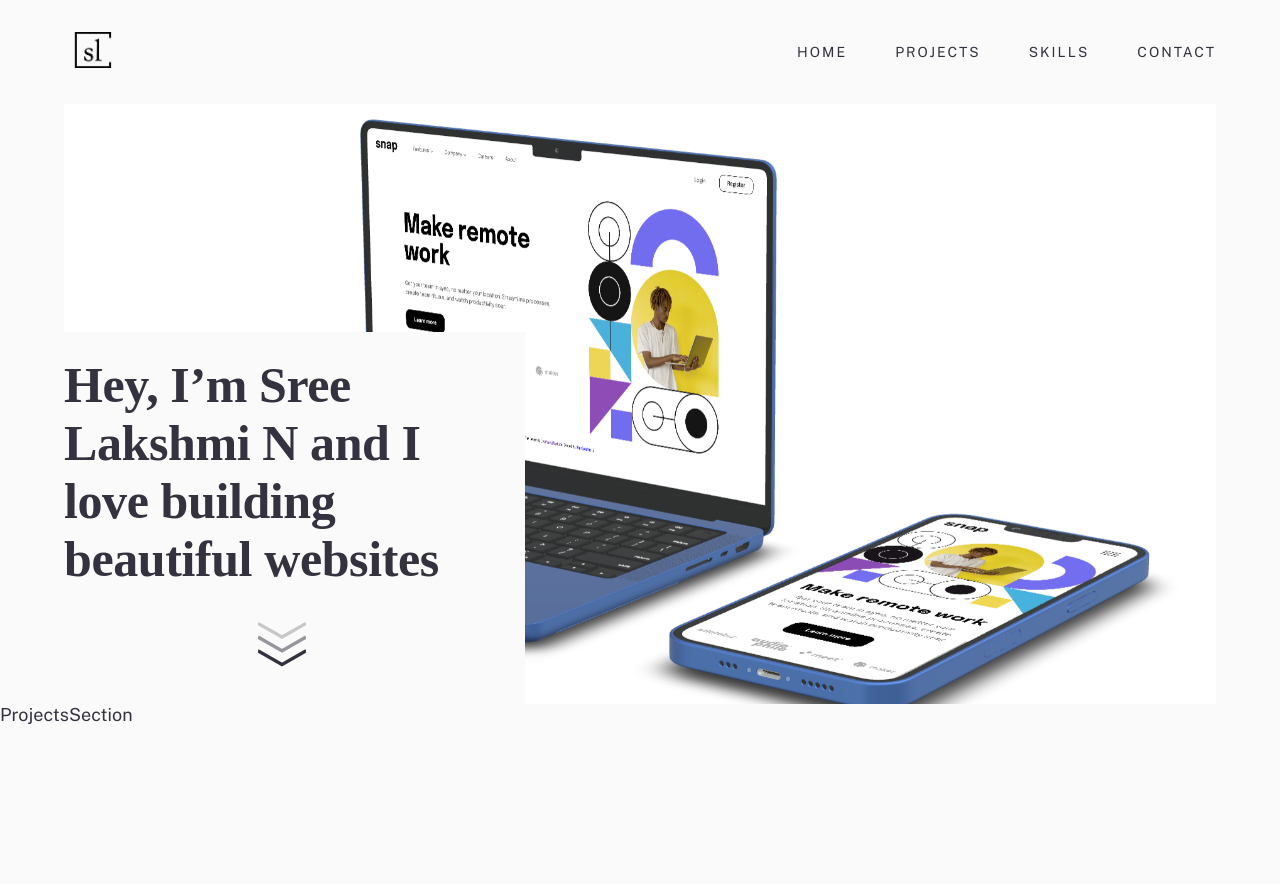
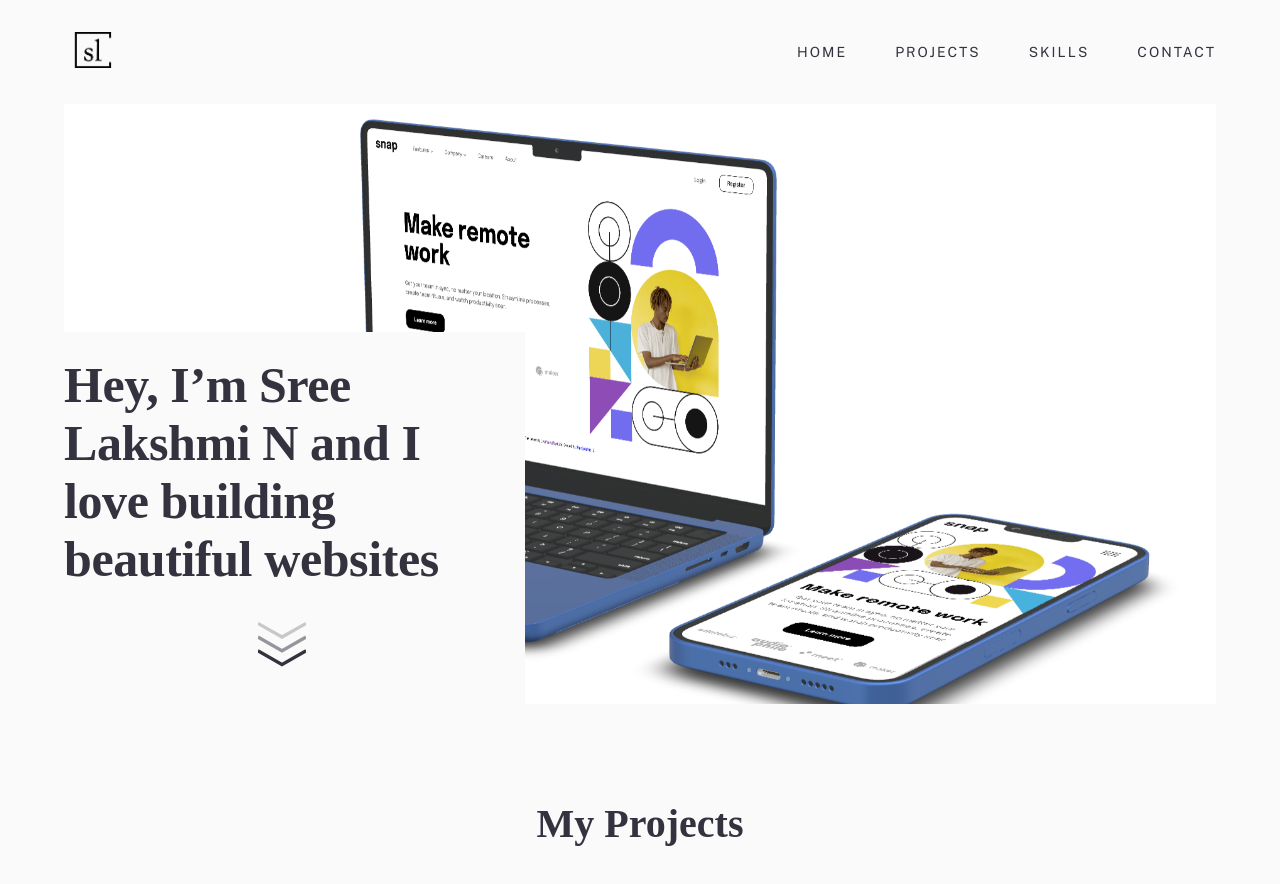
Before and after one commit to sree-lakshmi-n/portfolio, a React (Create React App) app: page / in a window 1280 px wide. Shown: the top 884 px of the page. Before the commit the page ends 800 px from the top, so only its background shows below. Built offline with nearby package versions, Linux system fonts and the light colour scheme; a web font is replaced by a local one.

Commit message:
ProjectsSection component

```diff
--- a/src/components/ProjectsSection/ProjectsSection.js
+++ b/src/components/ProjectsSection/ProjectsSection.js
@@ -3,5 +3,9 @@ import React from "react";
 import GridWrapper from "../../UI/GridWrapper/GridWrapper";
 
 export default function ProjectsSection() {
-  return <GridWrapper>ProjectsSection</GridWrapper>;
+  return (
+    <GridWrapper id="projects" className="section-projects container">
+      <h2 className="heading-secondary">My Projects</h2>
+    </GridWrapper>
+  );
 }
```
